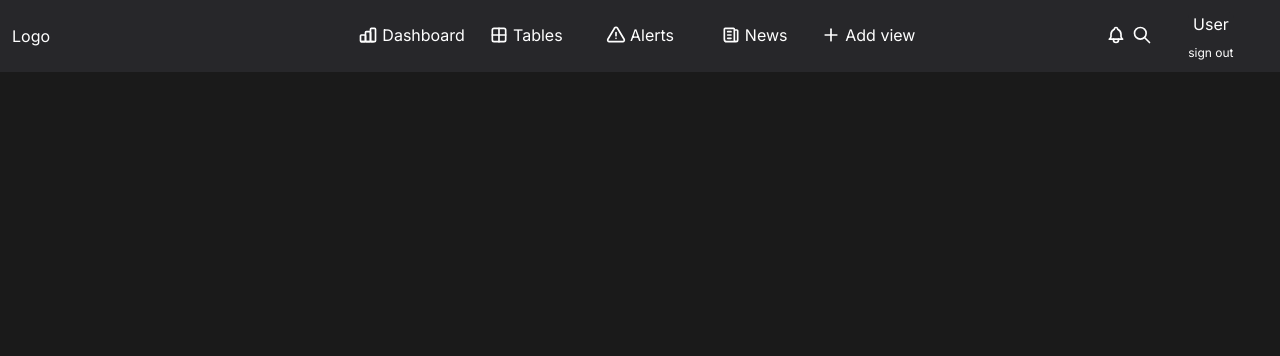
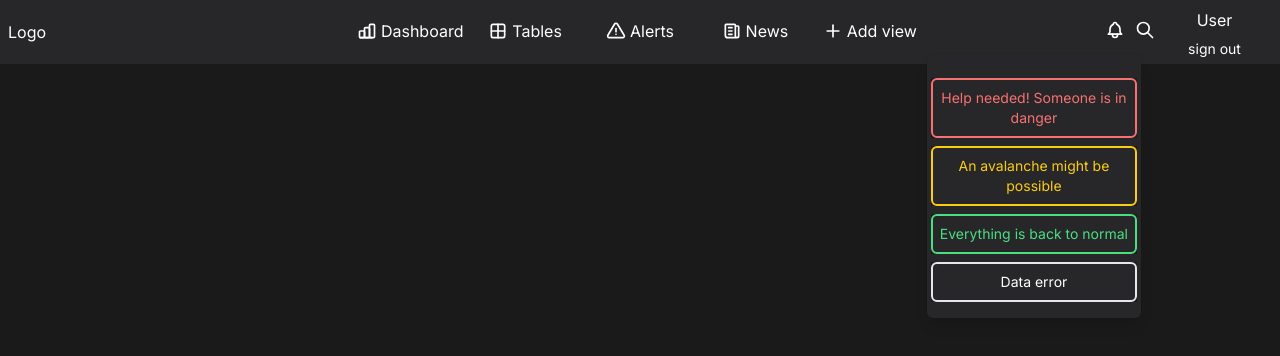
Before and after one commit to Backs-ash/Human-Based-AvaPrediction, a React (Create React App) app in the folder dashboard/: page / in a window 1280 px wide. Both pictures are taken after a click on the button 1117 px from the left and 36 px from the top of the page. Shown: the top 356 px of the page. Built offline with nearby package versions, Linux system fonts and the light colour scheme.

Commit message:
Add colour coded dummy notifications

```diff
--- a/dashboard/src/components/Topbar.tsx
+++ b/dashboard/src/components/Topbar.tsx
@@ -13,18 +13,25 @@ import {
 
 const Topbar = () => {
     const [isDropdownOpen, setDropdownOpen] = useState(false);
+    const [isNotifDropdownOpen, setNotifDropdownOpen] = useState(false);
 
     const toggleDropdown = () => {
         setDropdownOpen(!isDropdownOpen);
+    }
+    const toggleNotifDropdown = () => {
+        setNotifDropdownOpen(!isNotifDropdownOpen);
     }
 
     const closeDropdown = () => {
         setDropdownOpen(false);
     }
+    const closeNotifDropdown = () => {
+        setNotifDropdownOpen(false);
+    }
 
     return (
-        <nav className=" bg-zinc-800 z-10 min-w-max w-screen h-12 relative items-stretch text-center">
-            <div className=" grid grid-cols-11 bg-inherit items-center p-3 text-center">
+        <nav className=" bg-zinc-800 z-10 min-w-max w-screen h-6 relative items-stretch text-center">
+            <div className=" grid grid-cols-11 bg-inherit items-center p-2 text-center">
                 <div className="bg-inherit col-start-1 text-left col-span-2">
                     Logo
                 </div>
@@ -44,12 +51,44 @@ const Topbar = () => {
                     <IconPlus size={24} className="bg-inherit inline-flex pr-1 pb-[4px]"/>Add view
                 </div>
                 <div className="bg-inherit col-start-9 col-span-2 justify-between text-right">
-                    <button><IconBell size={24} className="bg-inherit inline-flex pr-1 pb-[4px]"/></button>
+                    <button onClick={toggleNotifDropdown}
+                        onBlur={closeNotifDropdown}
+                        className="bg-inherit
+                        rounded-md
+                        focus:outline-none
+                        focus:ring-0"
+                        aria-haspopup="false"
+                        aria-expanded={isNotifDropdownOpen} id="bell">
+                        <IconBell size={28} className="bg-inherit inline-flex pr-2 pb-[4px]" />
+                    </button>
+                    <ul
+                        className={`origin-top-right fixed text-center mt-2 w-2/12 py-4 rounded-md shadow-lg bg-zinc-800 ring-1 ring-black ring-opacity-5 ${
+                        isNotifDropdownOpen ? 'block' : 'hidden'
+                        }`}
+                        role="menu"
+                        aria-orientation="vertical"
+                        aria-labelledby="dropdown-button"
+                        onClick={(e) => e.stopPropagation()}
+                    >
+                        <li className="mt-2 mx-1"><a href="_self" className="bg-zinc-800 text-red-400 block border-2 border-red-400 rounded-md py-2 text-sm hover:bg-gray-600" role="menuitem">Help needed! Someone is in danger</a></li>
+                        <li className="mt-2 mx-1"><a href="_self" className="bg-zinc-800 text-yellow-400 block border-2 border-yellow-400 rounded-md py-2 text-sm hover:bg-gray-600" role="menuitem">An avalanche might be possible</a></li>
+                        <li className="mt-2 mx-1"><a href="_self" className="bg-zinc-800 text-green-400 block border-2 border-green-400 rounded-md py-2 text-sm hover:bg-gray-600" role="menuitem">Everything is back to normal</a></li>
+                        <li className="mt-2 mx-1"><a href="_self" className="bg-zinc-800 block border-2 rounded-md py-2 text-sm hover:bg-gray-600" role="menuitem">Data error</a></li>
+                    </ul>
                     <button><IconSearch size={24} className="bg-inherit inline-flex pb-[4px]"/></button>
                 </div>
                 <div className="bg-inherit col-start-11 justify-between text-center">
-                    <button onClick={toggleDropdown} onBlur={closeDropdown} className="bg-inherit rounded-md focus:outline-none focus:ring active:bg-gray-200" aria-haspopup="false" aria-expanded={isDropdownOpen}>
-                        User <br/><sub className="bg-inherit">sign out</sub>
+                    <button
+                        onClick={toggleDropdown}
+                        onBlur={closeDropdown}
+                        className="bg-inherit
+                        w-full
+                        rounded-md
+                        focus:outline-none
+                        focus:ring-0"
+                        aria-haspopup="false"
+                        aria-expanded={isDropdownOpen} id="user">
+                        User<br/><sub className="bg-inherit text-sm">sign out</sub>
                     </button>
                     <ul
                         className={`origin-top-right absolute mt-2 w-32 rounded-md shadow-lg bg-zinc-800 ring-1 ring-black ring-opacity-5 ${
```
